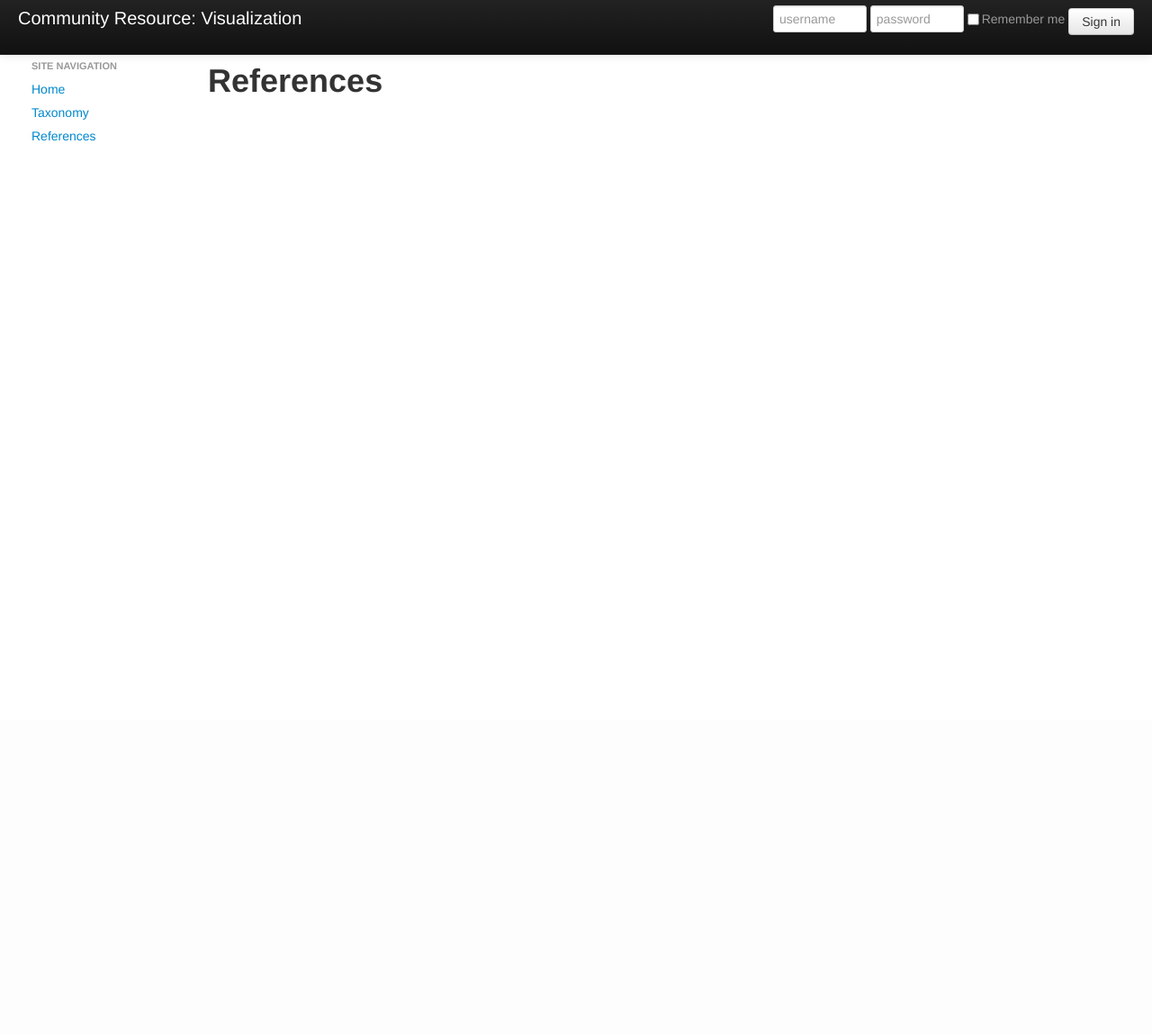
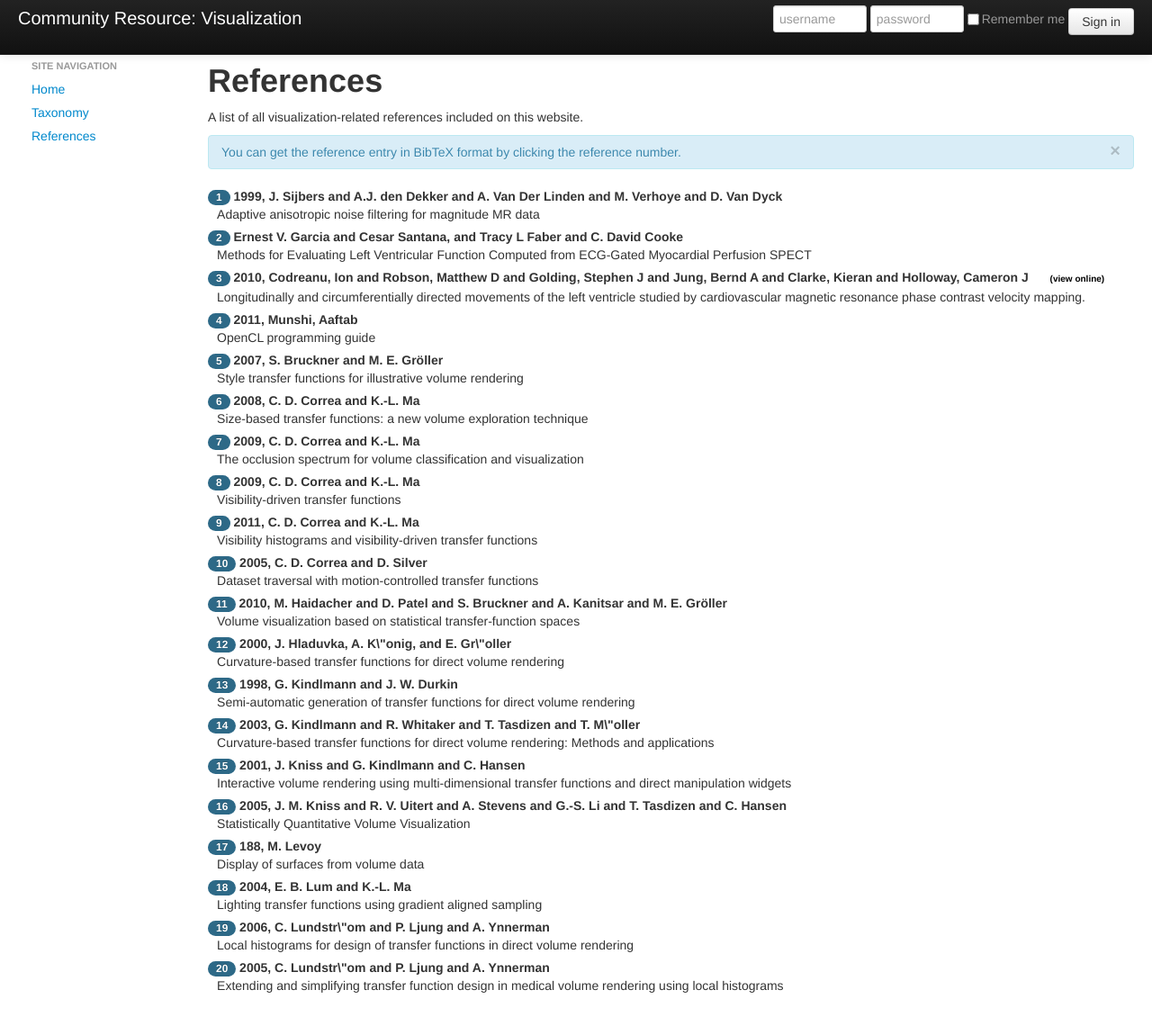
Before and after one commit to OVii/communityvisweb, a Django app: template web/templates/references.html in a window 1280 px wide. Shown: the whole page at 90% size. Before the commit the page ends 157 px from the top, so only its background shows below. Run offline with Django 3.2, Linux system fonts and the light colour scheme; the template is opened without the code that fills it: values that come from a table or form of the project are taken from there, others are empty; data comes from the database, SQL or seed files in the repository; both versions use the stored data as it was after the commit; parts of the project's set-up code (start-up, migrations or seed data) failed here and were passed over; some libraries are stand-ins or nearby versions.

Commit message:
Merge conflict.

```diff
--- a/bibtex_import.py
+++ b/bibtex_import.py
@@ -65,7 +65,6 @@ while i < len(lines):
 		except:
 			None
 
-		# save
 		# save into DB through Model
 		Reference(entry_id = entry_id.decode('utf-8'), bibtex = remainder.decode('utf-8')).save()
 	else:
--- a/taxonomy_init.py
+++ b/taxonomy_init.py
@@ -1,3 +1,8 @@
+
+"""
+ Initialises the visualisation taxonomy database entries
+ according to TVCG definitions
+"""
 
 from web.models import TaxonomyArea, TaxonomyCategory, TaxonomyItem, Reference
 
--- /dev/null
+++ b/web/static/js/bibtex_js.js
@@ -0,0 +1,424 @@
+
+/*
+ Based on bibtex_js originally by henrik.muehe from http://code.google.com/p/bibtex-js/
+ Modified by Simon Walton to include additional functionality (marked with my name)
+*/
+
+// Issues:
+//  no comment handling within strings
+//  no string concatenation
+//  no variable values yet
+
+// Grammar implemented here:
+//  bibtex -> (string | preamble | comment | entry)*;
+//  string -> '@STRING' '{' key_equals_value '}';
+//  preamble -> '@PREAMBLE' '{' value '}';
+//  comment -> '@COMMENT' '{' value '}';
+//  entry -> '@' key '{' key ',' key_value_list '}';
+//  key_value_list -> key_equals_value (',' key_equals_value)*;
+//  key_equals_value -> key '=' value;
+//  value -> value_quotes | value_braces | key;
+//  value_quotes -> '"' .*? '"'; // not quite
+//  value_braces -> '{' .*? '"'; // not quite
+
+$(document).ready(function() {
+	$('.bibtex_js_popover').popover();
+});
+
+function BibtexParser() {
+  this.pos = 0;
+  this.input = "";
+
+  this.entries = {};
+  this.strings = {
+      JAN: "January",
+      FEB: "February",
+      MAR: "March",
+      APR: "April",
+      MAY: "May",
+      JUN: "June",
+      JUL: "July",
+      AUG: "August",
+      SEP: "September",
+      OCT: "October",
+      NOV: "November",
+      DEC: "December"
+  };
+  this.currentKey = "";
+  this.currentEntry = "";
+
+
+  this.setInput = function(t) {
+    this.input = t;
+  }
+
+  this.getEntries = function() {
+      return this.entries;
+  }
+
+  this.isWhitespace = function(s) {
+    return (s == ' ' || s == '\r' || s == '\t' || s == '\n');
+  }
+
+  this.match = function(s) {
+    this.skipWhitespace();
+    if (this.input.substring(this.pos, this.pos+s.length) == s) {
+      this.pos += s.length;
+    } else {
+      throw "Token mismatch, expected " + s + ", found " + this.input.substring(this.pos);
+    }
+    this.skipWhitespace();
+  }
+
+  this.tryMatch = function(s) {
+    this.skipWhitespace();
+    if (this.input.substring(this.pos, this.pos+s.length) == s) {
+      return true;
+    } else {
+      return false;
+    }
+    this.skipWhitespace();
+  }
+
+  this.skipWhitespace = function() {
+    while (this.isWhitespace(this.input[this.pos])) {
+      this.pos++;
+    }
+    if (this.input[this.pos] == "%") {
+      while(this.input[this.pos] != "\n") {
+        this.pos++;
+      }
+      this.skipWhitespace();
+    }
+  }
+
+  this.value_braces = function() {
+    var bracecount = 0;
+    this.match("{");
+    var start = this.pos;
+    while(true) {
+      if (this.input[this.pos] == '}' && this.input[this.pos-1] != '\\') {
+        if (bracecount > 0) {
+          bracecount--;
+        } else {
+          var end = this.pos;
+          this.match("}");
+          return this.input.substring(start, end);
+        }
+      } else if (this.input[this.pos] == '{') {
+        bracecount++;
+      } else if (this.pos == this.input.length-1) {
+        throw "Unterminated value";
+      }
+      this.pos++;
+    }
+  }
+
+  this.value_quotes = function() {
+    this.match('"');
+    var start = this.pos;
+    while(true) {
+      if (this.input[this.pos] == '"' && this.input[this.pos-1] != '\\') {
+          var end = this.pos;
+          this.match('"');
+          return this.input.substring(start, end);
+      } else if (this.pos == this.input.length-1) {
+        throw "Unterminated value:" + this.input.substring(start);
+      }
+      this.pos++;
+    }
+  }
+
+  this.single_value = function() {
+    var start = this.pos;
+    if (this.tryMatch("{")) {
+      return this.value_braces();
+    } else if (this.tryMatch('"')) {
+      return this.value_quotes();
+    } else {
+      var k = this.key();
+      if (this.strings[k.toUpperCase()]) {
+        return this.strings[k];
+      } else if (k.match("^[0-9]+$")) {
+        return k;
+      } else {
+        throw "Value expected:" + this.input.substring(start);
+      }
+    }
+  }
+
+  this.value = function() {
+    var values = [];
+    values.push(this.single_value());
+    while (this.tryMatch("#")) {
+      this.match("#");
+      values.push(this.single_value());
+    }
+    return values.join("");
+  }
+
+  this.key = function() {
+    var start = this.pos;
+    while(true) {
+      if (this.pos == this.input.length) {
+        throw "Runaway key";
+      }
+
+      if (this.input[this.pos].match("[a-zA-Z0-9_:\\./-]")) {
+        this.pos++
+      } else {
+        return this.input.substring(start, this.pos).toUpperCase();
+      }
+    }
+  }
+
+  this.key_equals_value = function() {
+    var key = this.key();
+    if (this.tryMatch("=")) {
+      this.match("=");
+      var val = this.value();
+      return [ key, val ];
+    } else {
+      throw "... = value expected, equals sign missing:" + this.input.substring(this.pos);
+    }
+  }
+
+  this.key_value_list = function() {
+    var kv = this.key_equals_value();
+    this.entries[this.currentEntry][kv[0]] = kv[1];
+    while (this.tryMatch(",")) {
+      this.match(",");
+      // fixes problems with commas at the end of a list
+      if (this.tryMatch("}")) {
+        break;
+      }
+      kv = this.key_equals_value();
+      this.entries[this.currentEntry][kv[0]] = kv[1];
+    }
+  }
+
+  this.entry_body = function() {
+    this.currentEntry = this.key();
+    this.entries[this.currentEntry] = new Object();
+	this.entries[this.currentEntry].bibtex_id = this.currentEntry;
+    this.match(",");
+    this.key_value_list();
+  }
+
+  this.directive = function () {
+    this.match("@");
+    return "@"+this.key();
+  }
+
+  this.string = function () {
+    var kv = this.key_equals_value();
+    this.strings[kv[0].toUpperCase()] = kv[1];
+  }
+
+  this.preamble = function() {
+    this.value();
+  }
+
+  this.comment = function() {
+    this.value(); // this is wrong
+  }
+
+  this.entry = function() {
+    this.entry_body();
+  }
+
+  this.bibtex = function() {
+    while(this.tryMatch("@")) {
+
+	var start_pos = this.pos;
+      var d = this.directive().toUpperCase();
+      this.match("{");
+      if (d == "@STRING") {
+        this.string();
+      } else if (d == "@PREAMBLE") {
+        this.preamble();
+      } else if (d == "@COMMENT") {
+        this.comment();
+      } else {
+        this.entry();
+      }
+      this.match("}");
+
+	  // simon: save original BibTeX entry for the popup
+	  this.entries[this.currentEntry].entry_body = this.input.substring(start_pos,this.pos);
+    }
+  }
+}
+
+function BibtexDisplay() {
+  this.fixValue = function (value) {
+    value = value.replace(/\\glqq\s?/g, "&bdquo;");
+    value = value.replace(/\\grqq\s?/g, '&rdquo;');
+    value = value.replace(/\\ /g, '&nbsp;');
+    value = value.replace(/\\url/g, '');
+    value = value.replace(/---/g, '&mdash;');
+    value = value.replace(/{\\"a}/g, '&auml;');
+    value = value.replace(/\{\\"o\}/g, '&ouml;');
+    value = value.replace(/{\\"u}/g, '&uuml;');
+    value = value.replace(/{\\"A}/g, '&Auml;');
+    value = value.replace(/{\\"O}/g, '&Ouml;');
+    value = value.replace(/{\\"U}/g, '&Uuml;');
+    value = value.replace(/\\ss/g, '&szlig;');
+    value = value.replace(/\{(.*?)\}/g, '$1');
+    return value;
+  }
+
+  this.displayBibtex2 = function(i, o) {
+    var b = new BibtexParser();
+    b.setInput(i);
+    b.bibtex();
+
+    var e = b.getEntries();
+    var old = o.find("*");
+
+    for (var item in e) {
+      var tpl = $(".bibtex_template").clone().removeClass('bibtex_template');
+      tpl.addClass("unused");
+
+      for (var key in e[item]) {
+
+        var fields = tpl.find("." + key.toLowerCase());
+        for (var i = 0; i < fields.size(); i++) {
+          var f = $(fields[i]);
+          f.removeClass("unused");
+          var value = this.fixValue(e[item][key]);
+          if (f.is("a")) {
+            f.attr("href", value);
+          } else {
+            var currentHTML = f.html() || "";
+            if (currentHTML.match("%")) {
+              // "complex" template field
+              f.html(currentHTML.replace("%", value));
+            } else {
+              // simple field
+              f.html(value);
+            }
+          }
+        }
+      }
+
+      var emptyFields = tpl.find("span .unused");
+      emptyFields.each(function (key,f) {
+        if (f.innerHTML.match("%")) {
+          f.innerHTML = "";
+        }
+      });
+
+      o.append(tpl);
+      tpl.show();
+    }
+
+    old.remove();
+  }
+
+
+  this.displayBibtex = function(input, output) {
+    // parse bibtex input
+    var b = new BibtexParser();
+    b.setInput(input);
+    b.bibtex();
+
+    // save old entries to remove them later
+    var old = output.find("*");
+
+    // iterate over bibTeX entries
+    var entries = b.getEntries();
+	var entryIdx = 1;
+
+    for (var entryKey in entries) {
+      var entry = entries[entryKey];
+
+      // find template
+      var tpl = $(".bibtex_template").clone().removeClass('bibtex_template');
+
+      // find all keys in the entry
+      var keys = [];
+      for (var key in entry) {
+        keys.push(key.toUpperCase());
+      }
+
+      // find all ifs and check them
+      var removed = false;
+      do {
+        // find next if
+        var conds = tpl.find(".if");
+        if (conds.size() == 0) {
+          break;
+        }
+
+        // check if
+        var cond = conds.first();
+        cond.removeClass("if");
+        var ifTrue = true;
+        var classList = cond.attr('class').split(' ');
+        $.each( classList, function(index, cls){
+          if(keys.indexOf(cls.toUpperCase()) < 0) {
+            ifTrue = false;
+          }
+          cond.removeClass(cls);
+        });
+
+        // remove false ifs
+        if (!ifTrue) {
+          cond.remove();
+        }
+      } while (true);
+
+      // fill in remaining fields
+      for (var index in keys) {
+        var key = keys[index];
+        var value = entry[key] || "";
+        tpl.find("span:not(a)." + key.toLowerCase()).html(this.fixValue(value));
+        tpl.find("a." + key.toLowerCase()).attr('href', this.fixValue(value));
+      }
+
+	  // simon: add a reference ID badge using Bootstrap
+	  var yearTag = tpl.find("span:not(a).ref_begin");
+	  $("<a/>", {
+		 "href":"#",
+		 "class":"badge badge-info bibtex_js_popover",
+		 "rel":"popover",
+		 "title":"BibTeX",
+		 "html":true,
+		 "data-content":"<tiny>" + entry.entry_body + "</tiny>",
+			text:entryIdx.toString()}
+		).appendTo(yearTag).popover();
+
+      output.append(tpl);
+      tpl.show();
+
+	  entryIdx++;
+    }
+
+    // remove old entries
+    old.remove();
+  }
+}
+
+function bibtex_js_draw() {
+  $(".bibtex_template").hide();
+  (new BibtexDisplay()).displayBibtex($("#bibtex_input").val(), $("#bibtex_display"));
+}
+
+// check whether or not jquery is present
+if (typeof jQuery == 'undefined') {
+  // an interesting idea is loading jquery here. this might be added
+  // in the future.
+  alert("Please include jquery in all pages using bibtex_js!");
+} else {
+  // draw bibtex when loaded
+  $(document).ready(function () {
+    // check for template, add default
+	// simon: added ref_begin span for the reference ID badge placeholder
+    if ($(".bibtex_template").size() == 0) {
+      $("body").append("<div class=\"bibtex_template\"> <div class=\"if author\" style=\"font-weight: bold;\">\n  <span class=\"ref_begin\"></span> <span class=\"if year\">\n    <span class=\"year\"></span>, \n  </span>\n  <span class=\"author\"></span>\n  <span class=\"if url\" style=\"margin-left: 20px\">\n    <a class=\"url\" style=\"color:black; font-size:10px\">(view online)</a>\n  </span>\n</div>\n<div style=\"margin-left: 10px; margin-bottom:5px;\">\n  <span class=\"title\"></span>\n</div></div>");
+    }
+
+    bibtex_js_draw();
+  });
+}
--- a/web/templates/base.html
+++ b/web/templates/base.html
@@ -1,7 +1,8 @@
 <!DOCTYPE html>
 <html lang="en">
 <head>
-	<script type="text/javascript" src="http://ajax.googleapis.com/ajax/libs/jquery/1.4.2/jquery.min.js"></script>
+	<script type="text/javascript" src="http://ajax.googleapis.com/ajax/libs/jquery/1.8.2/jquery.min.js"></script>
+	<script type="text/javascript" src="{{ STATIC_URL }}/bootstrap/js/bootstrap.min.js"></script>
     <link rel="stylesheet" href="{{ STATIC_URL }}/bootstrap/css/bootstrap.min.css" />
 	{% block head_additional %} {% endblock %}
     <title>{% block title %}Community-driven Visualization Resource Website{% endblock %}</title>
--- a/web/templates/references.html
+++ b/web/templates/references.html
@@ -4,24 +4,15 @@
 {% block title %}Visualization References{% endblock %}
 
 {% block head_additional %}
-<script type="text/javascript" src="http://bibtex-js.googlecode.com/svn/trunk/src/bibtex_js.js"></script>
+<script type="text/javascript" src="{{ STATIC_URL }}js/bibtex_js.js"></script>
 {% endblock %}
 
 {% block content %}
 
 <h1>References</h1>
-
-{% if references %}
-	<textarea id="bibtex_input" style="display:none">
-		{% for reference in references %}
-			{{reference.bibtex}}
-		{% endfor %}
-	</textarea>
-
-	<div id="bibtex_display"></div>
-
-{% else %}
-	No references found.
-{% endif %}
+<p>
+A list of all visualization-related references included on this website.
+</p>
+{% include "templates/references_include.html" %}
 
 {% endblock %}
--- /dev/null
+++ b/web/templates/references_include.html
@@ -0,0 +1,19 @@
+
+{% if references %}
+
+<div>
+	<textarea id="bibtex_input" style="display:none">
+		{% for reference in references %}
+			{{reference.bibtex}}
+		{% endfor %}
+	</textarea>
+
+	<div class="alert alert-info">
+  		<button type="button" class="close" data-dismiss="alert">×</button>
+		You can get the reference entry in BibTeX format by clicking the reference number.
+	</div>
+
+	<div id="bibtex_display"></div>
+</div>
+
+{% endif %}
--- a/web/templates/taxonomy.html
+++ b/web/templates/taxonomy.html
@@ -10,7 +10,7 @@
 
 <div class="well">
 	<div>Items in <span class="badge badge-success">green</span> have further information.</div>
-	<div>Items in <span class="badge badge-warning">orange</span> are missing further information.</div>
+	<div>Items in <span class="badge badge-important">red</span> are missing further information.</div>
 </div>
 
 {% if taxonomies %}
@@ -24,7 +24,7 @@
 						{% if item.has_detail %}
 							<span class="badge badge-success">
 						{% else %}
-							<span class="badge badge-warning">
+							<span class="badge badge-important">
 						{% endif %}
 						<i class="icon-asterisk icon-white"></i><a href="/web/taxonomy/{{ item.id }}" style="color:white">{{ item.name }}</a></span>
 					{% endfor %}
```
Also changed, not shown: reference_parse.py (+7 -1 lines), viscommunityweb/settings.py (+7 -6 lines), web/models.py (+13 -0 lines), web/templates/index.html (+34 -4 lines), web/templates/taxonomy_detail.html (+8 -13 lines), web/views.py (+13 -0 lines), visweb.db, web/static/img/static_img/geo.png (added), web/static/img/static_img/multisperm.png (added), web/static/img/static_img/traffic.png (added), 2 other files.
